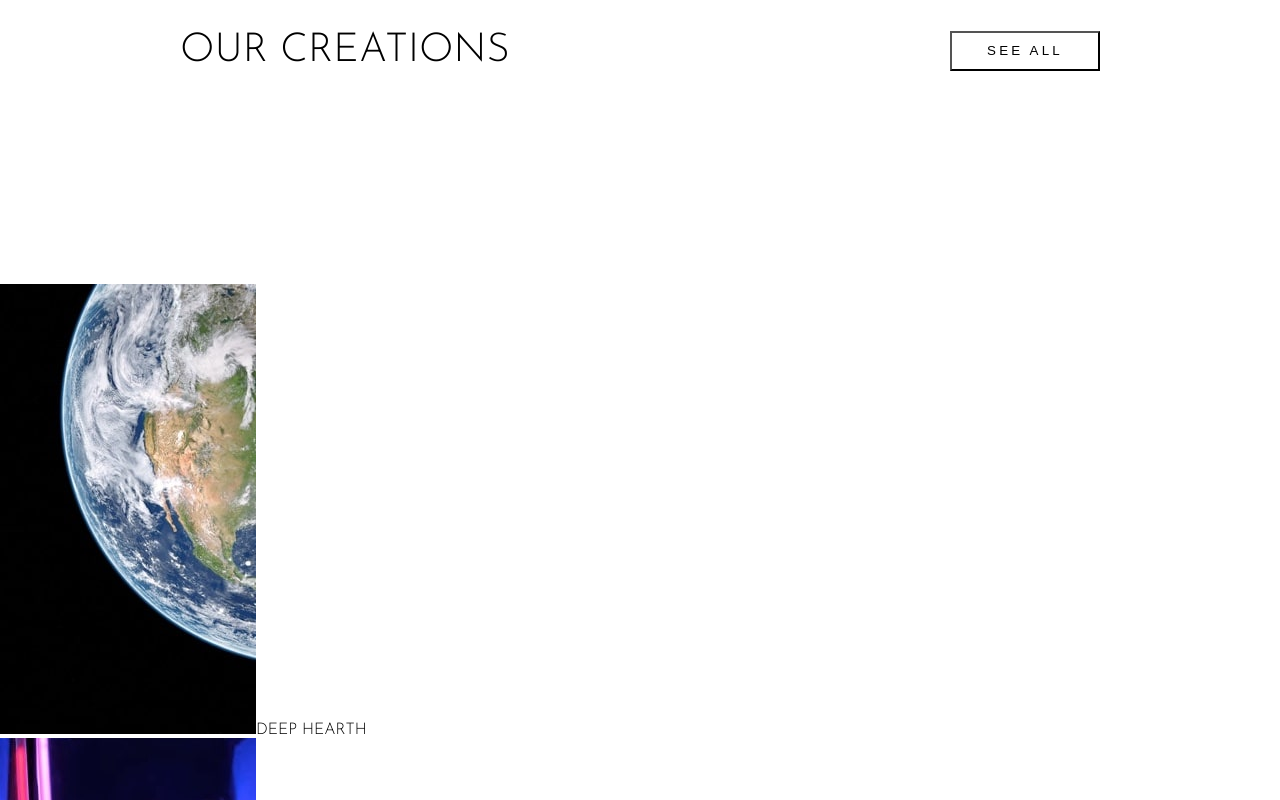
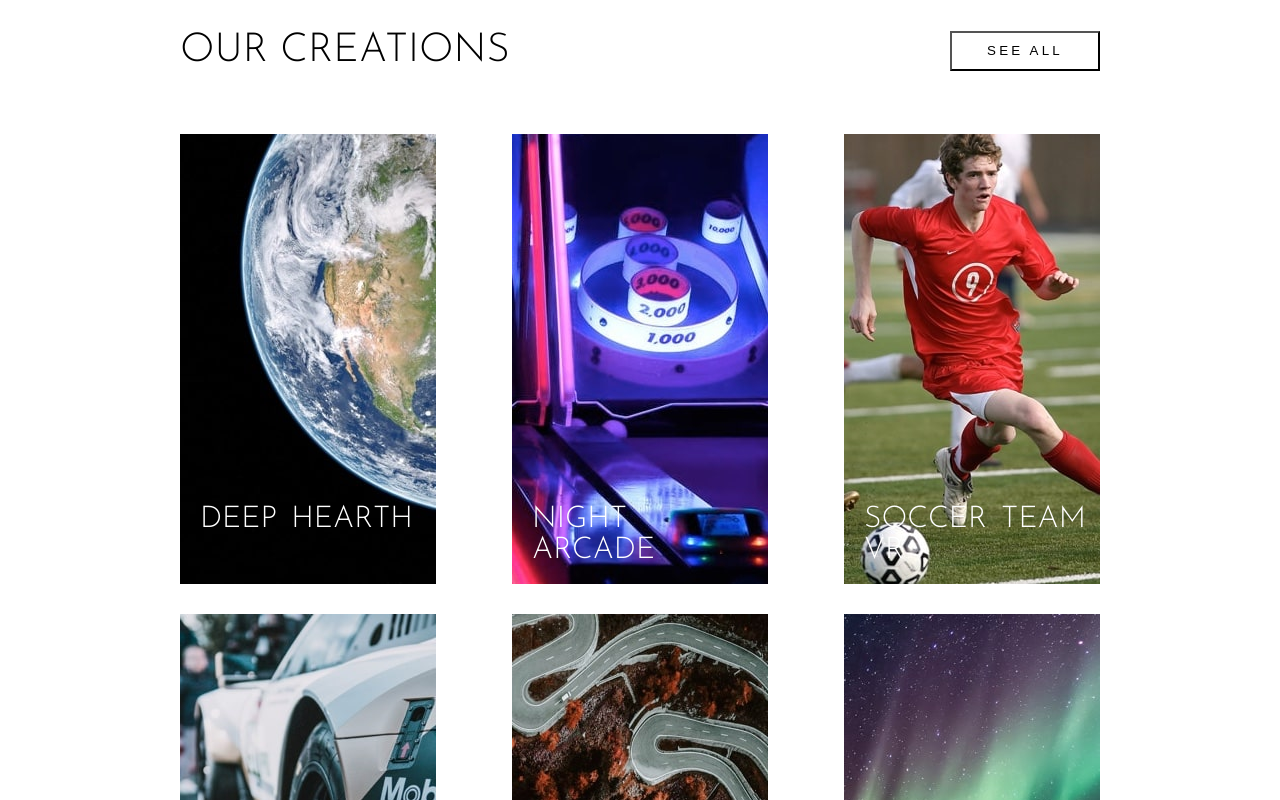
Before and after one commit to XimenaSaldarriaga/loopstudios, a React (Vite) app: page / in a window 1280 px wide. Shown: the part 1480-2280 px from the top of the page. Built offline with nearby package versions, Linux system fonts and the light colour scheme.

Commit message:
add styles to creations

```diff
--- a/src/components/card/Card.jsx
+++ b/src/components/card/Card.jsx
@@ -7,6 +7,7 @@ import above from "../../images/desktop/image-from-above.jpg"
 import pocket from "../../images/desktop/image-pocket-borealis.jpg"
 import curiosity from "../../images/desktop/image-curiosity.jpg"
 import fisheye from "../../images/desktop/image-fisheye.jpg"
+import './card.scss'
 
 const listCards = [
   {
@@ -45,11 +46,11 @@ const listCards = [
 
 const Card = () => {
   return (
-    <div>
+    <div className='card'>
               {listCards.map((data, index) => (
-      <div key = { index }>
-          < img src = { data.image } alt = "" />
-          <span>{data.title}</span>
+      <div className='card__div' key = { index }>
+          < img className='card__image' src = { data.image } alt = "" />
+          <span className='card__text'>{data.title}</span>
       </div>
       ))}
     </div>
--- /dev/null
+++ b/src/components/card/card.scss
@@ -0,0 +1,36 @@
+.card {
+    display: flex;
+    justify-content: space-between;
+    margin: 0px 180px 0px 180px;
+    flex-wrap: wrap;
+    gap: 30px;
+
+    &__div {
+        display: flex;
+        flex-direction: column;
+        color: white;
+        cursor: pointer;
+    }
+
+    &__div:hover {
+        color: black;
+    }
+
+    &__image{
+        position: relative;
+    }
+
+    &__image:hover {
+        opacity: 50%;
+    }
+
+    &__text {
+        position: absolute;
+        padding: 20px;
+        font-size: 30px;
+        width: 14.4rem;
+        word-spacing: 5px;
+        margin-top: 350px;
+    }
+
+}
--- a/src/components/creations/creations.scss
+++ b/src/components/creations/creations.scss
@@ -3,7 +3,7 @@
     &__header {
         display: flex;
         justify-content: space-between;
-        margin: 0px 180px 180px 180px;
+        margin: 0px 180px 30px 180px;
         align-items: center;
     }
 
@@ -23,6 +23,5 @@
         cursor: pointer;
         background-color: black;
         color: white;
-
     }
 }
```
